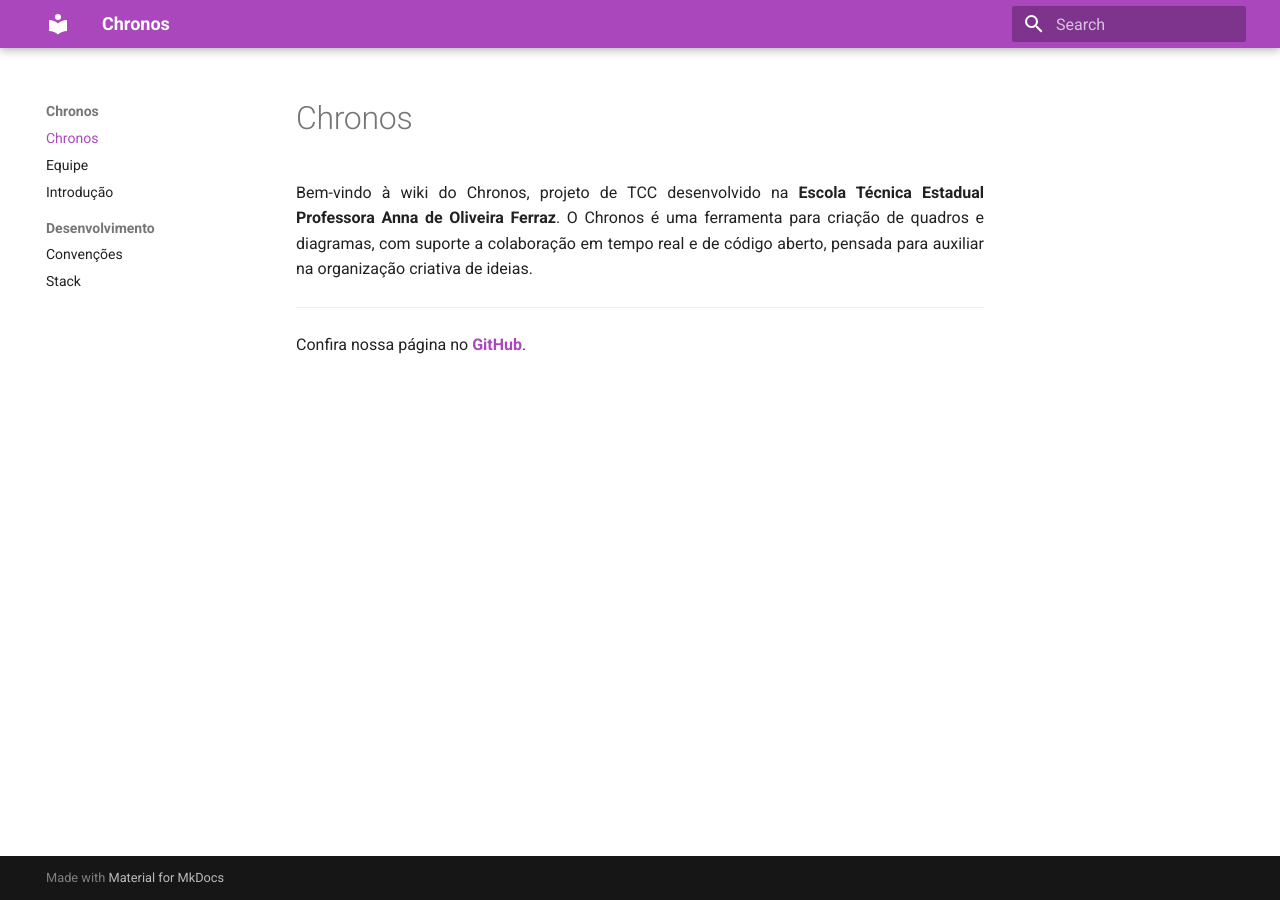
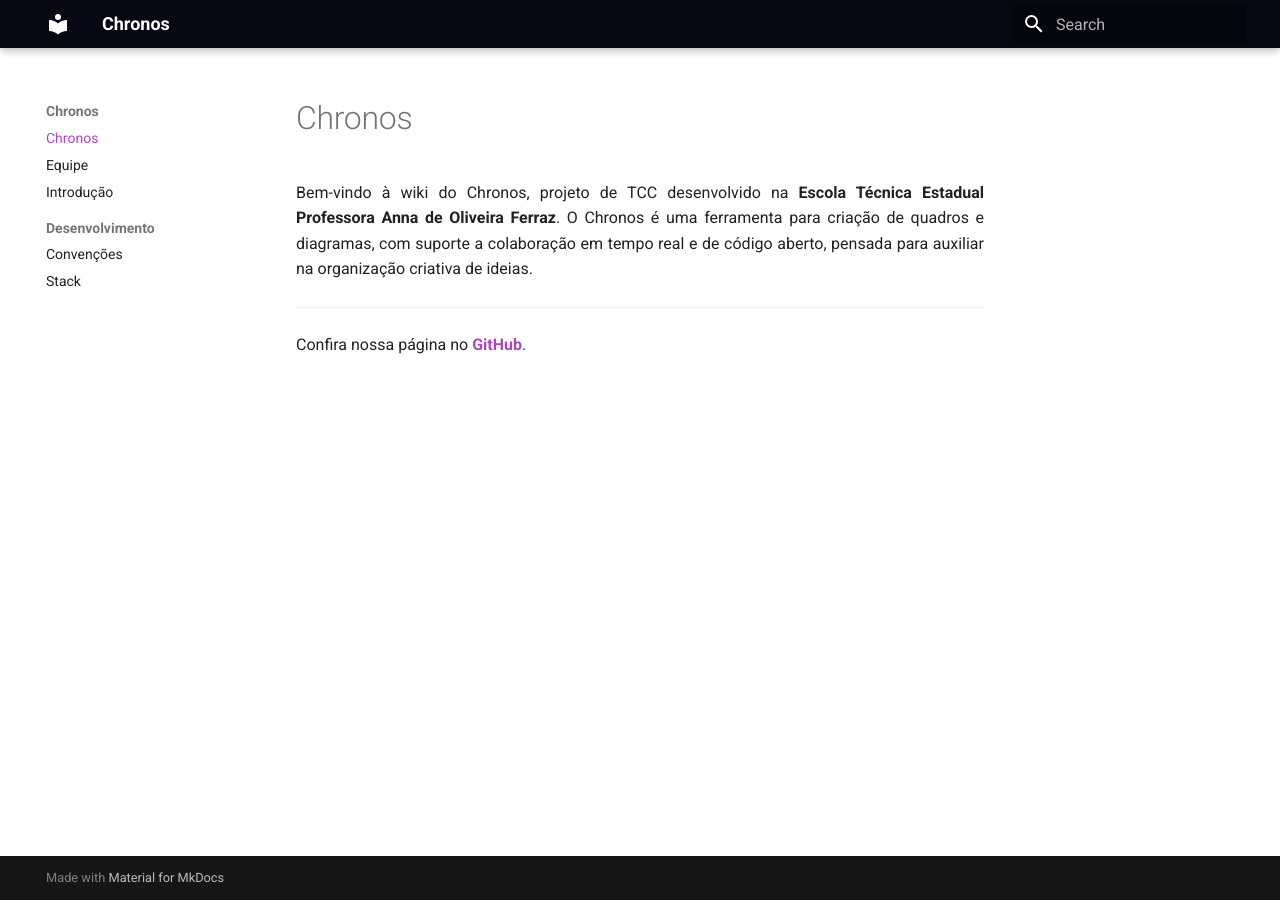
Before and after one commit to chronos-take-your-time/wiki, an MkDocs documentation site: the page built from docs/index.md, in a window 1280 px wide. Built offline with MkDocs 1.6.1 and Material for MkDocs 9.7.7, drawn with Linux system fonts in a browser that asks for light colours.

Commit message:
style(navbar): troca da cor da barra de navegação

```diff
--- a/docs/assets/css/extra.css
+++ b/docs/assets/css/extra.css
@@ -1,3 +1,9 @@
 .md-content {
   text-align: justify;
 }
+
+/* cor customizada na barra de navegação */
+.md-header,
+.md-tabs {
+  background-color: #080812 !important;
+}
```
